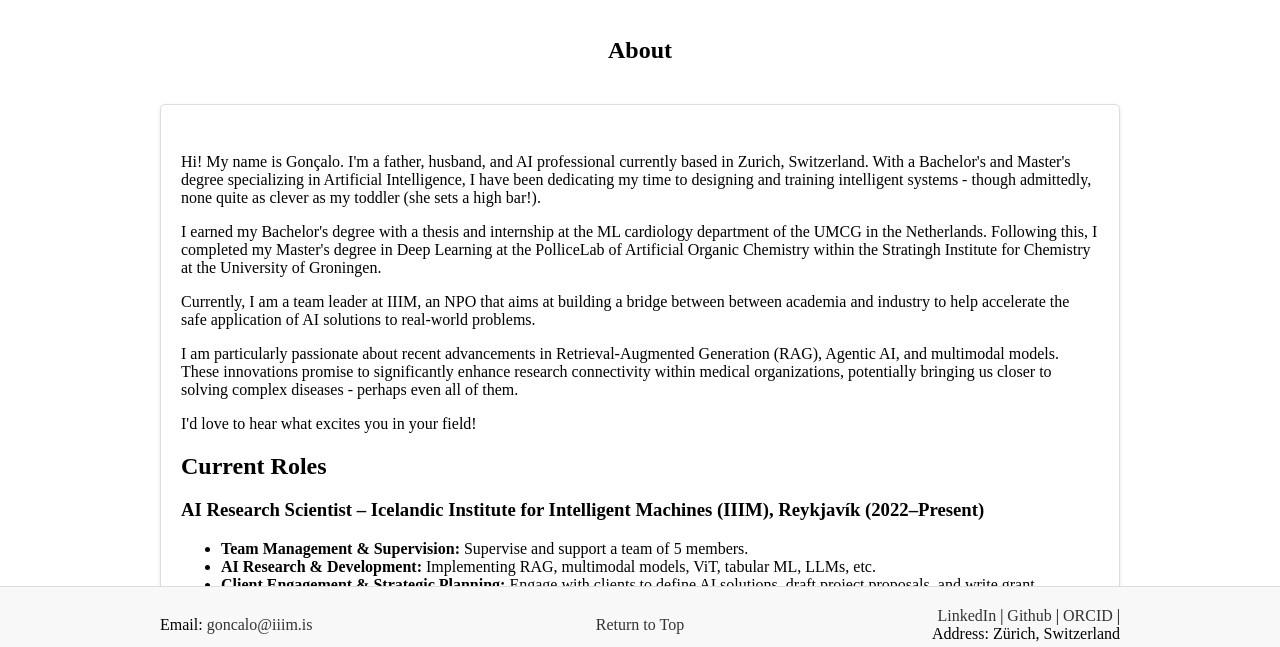
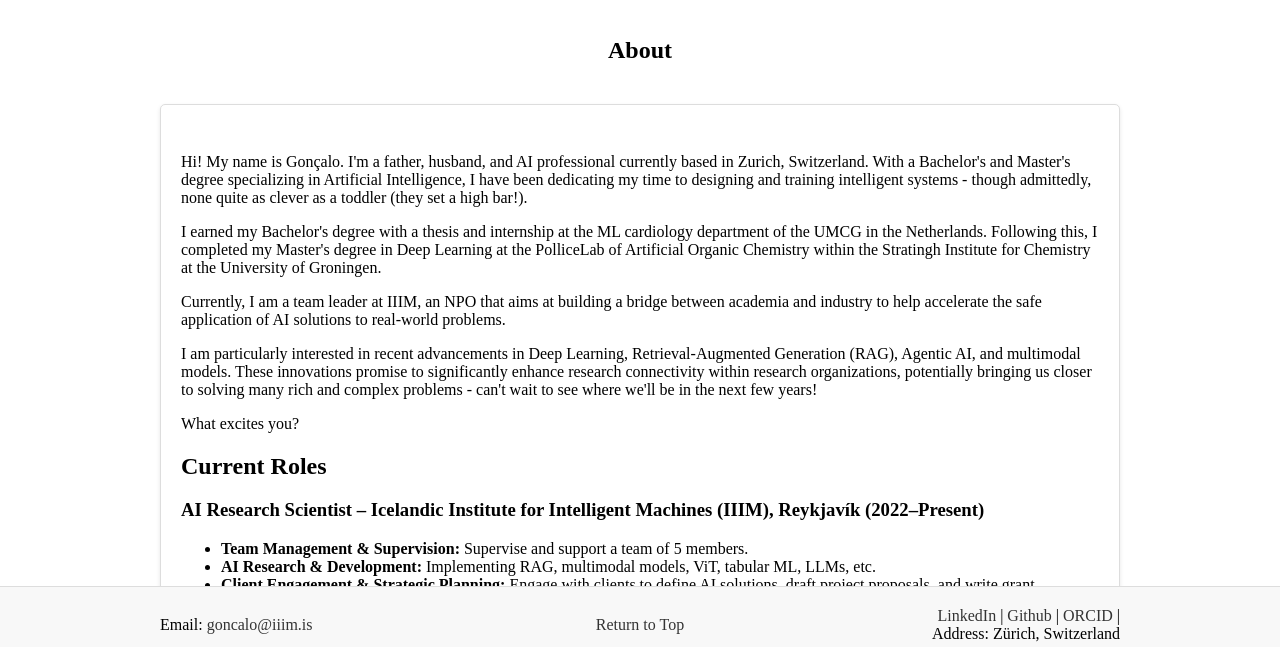
Before and after one commit to BlueVelvetSackOfGoldPotatoes/academicwebsite, a plain HTML site: page about.html in a window 1280 px wide. Shown: the part 137-784 px from the top of the page. Drawn offline with nearby package versions, Linux system fonts and the light colour scheme.

Commit message:
removing a nav and editing aboout

```diff
--- a/about.html
+++ b/about.html
@@ -31,19 +31,19 @@
         <header></header>
         <section id="bio">
           <p>
-            Hi! My name is Gonçalo. I'm a father, husband, and AI professional currently based in Zurich, Switzerland. With a Bachelor's and Master's degree specializing in Artificial Intelligence, I have been dedicating my time to designing and training intelligent systems - though admittedly, none quite as clever as my toddler (she sets a high bar!).
+          Hi! My name is Gonçalo. I'm a father, husband, and AI professional currently based in Zurich, Switzerland. With a Bachelor's and Master's degree specializing in Artificial Intelligence, I have been dedicating my time to designing and training intelligent systems - though admittedly, none quite as clever as a toddler (they set a high bar!).
           </p>
           <p>
-            I earned my Bachelor's degree with a thesis and internship at the ML cardiology department of the UMCG in the Netherlands. Following this, I completed my Master's degree in Deep Learning at the PolliceLab of Artificial Organic Chemistry within the Stratingh Institute for Chemistry at the University of Groningen.
+          I earned my Bachelor's degree with a thesis and internship at the ML cardiology department of the UMCG in the Netherlands. Following this, I completed my Master's degree in Deep Learning at the PolliceLab of Artificial Organic Chemistry within the Stratingh Institute for Chemistry at the University of Groningen.
           </p>
           <p>
-            Currently, I am a team leader at IIIM, an NPO that aims at building a bridge between between academia and industry to help accelerate the safe application of AI solutions to real-world problems.
+          Currently, I am a team leader at IIIM, an NPO that aims at building a bridge between academia and industry to help accelerate the safe application of AI solutions to real-world problems.
           </p>
           <p>
-            I am particularly passionate about recent advancements in Retrieval-Augmented Generation (RAG), Agentic AI, and multimodal models. These innovations promise to significantly enhance research connectivity within medical organizations, potentially bringing us closer to solving complex diseases - perhaps even all of them.
+          I am particularly interested in recent advancements in Deep Learning, Retrieval-Augmented Generation (RAG), Agentic AI, and multimodal models. These innovations promise to significantly enhance research connectivity within research organizations, potentially bringing us closer to solving many rich and complex problems - can't wait to see where we'll be in the next few years!
           </p>
           <p>
-            I'd love to hear what excites you in your field!
+          What excites you?
           </p>
         </section>
 
--- a/nav.html
+++ b/nav.html
@@ -7,7 +7,7 @@
                 <ul class="dropdown">
                   <li><a href="a_o_truth.html#o-truth">O-Truth</a></li>
                   <li><a href="a_lcl.html#lego">LEGO Connect Language</a></li>
-                  <li><a href="a_parrots.html#parrots-turing-trap">Parrots, the Turing Trap &amp; the problem of Artificial Dualism</a></li>
+                  <!-- <li><a href="a_parrots.html#parrots-turing-trap">Parrots, the Turing Trap &amp; the problem of Artificial Dualism</a></li> -->
                   <li><a href="a_child_play.html#child-play">ChildPlay Benchmark</a></li>
                   <li><a href="a_game_solving_drl.html">Game Solving DRL</a></li>
                   <li><a href="a_c_causal_blindness.html">C Causal Blindness</a></li>
```
Also changed, not shown: index.html (+2 -2 lines).
